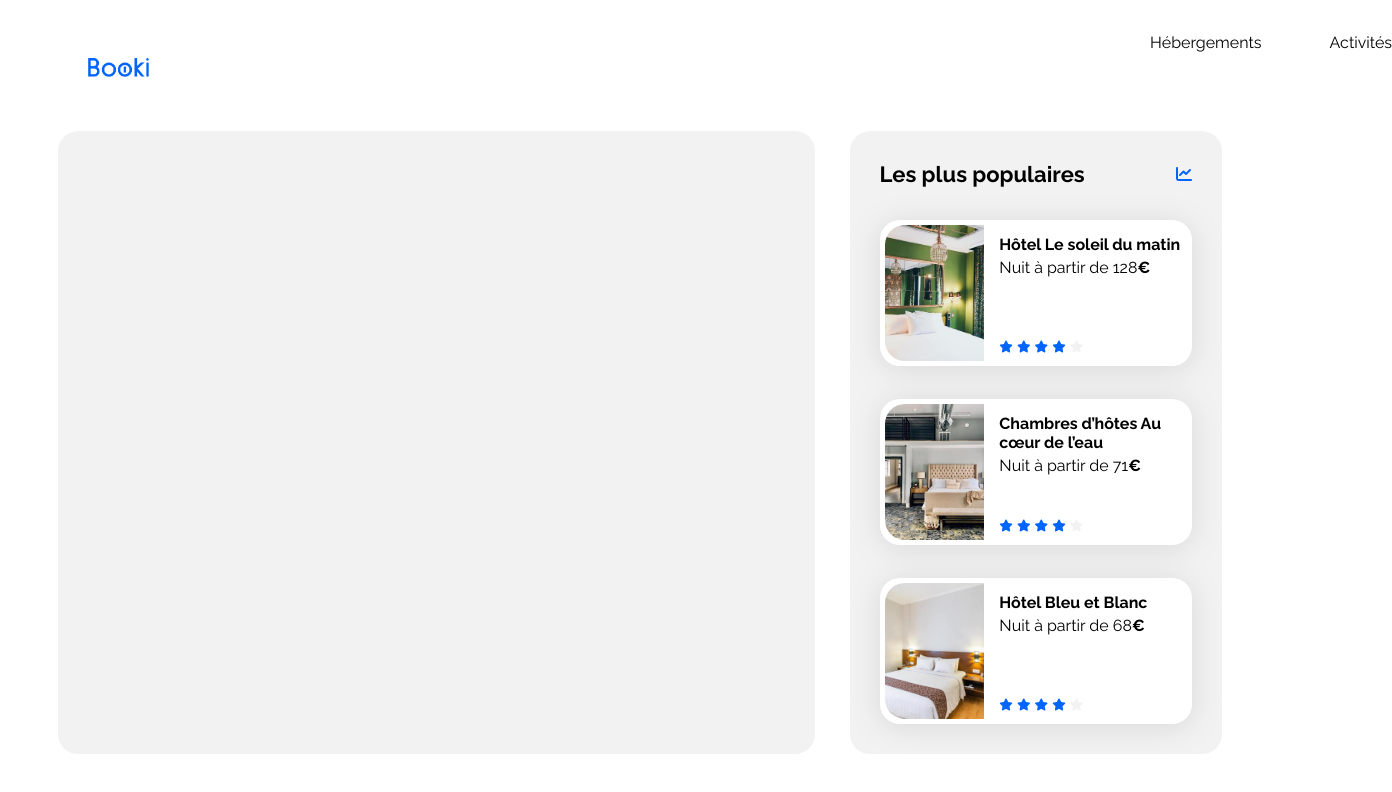
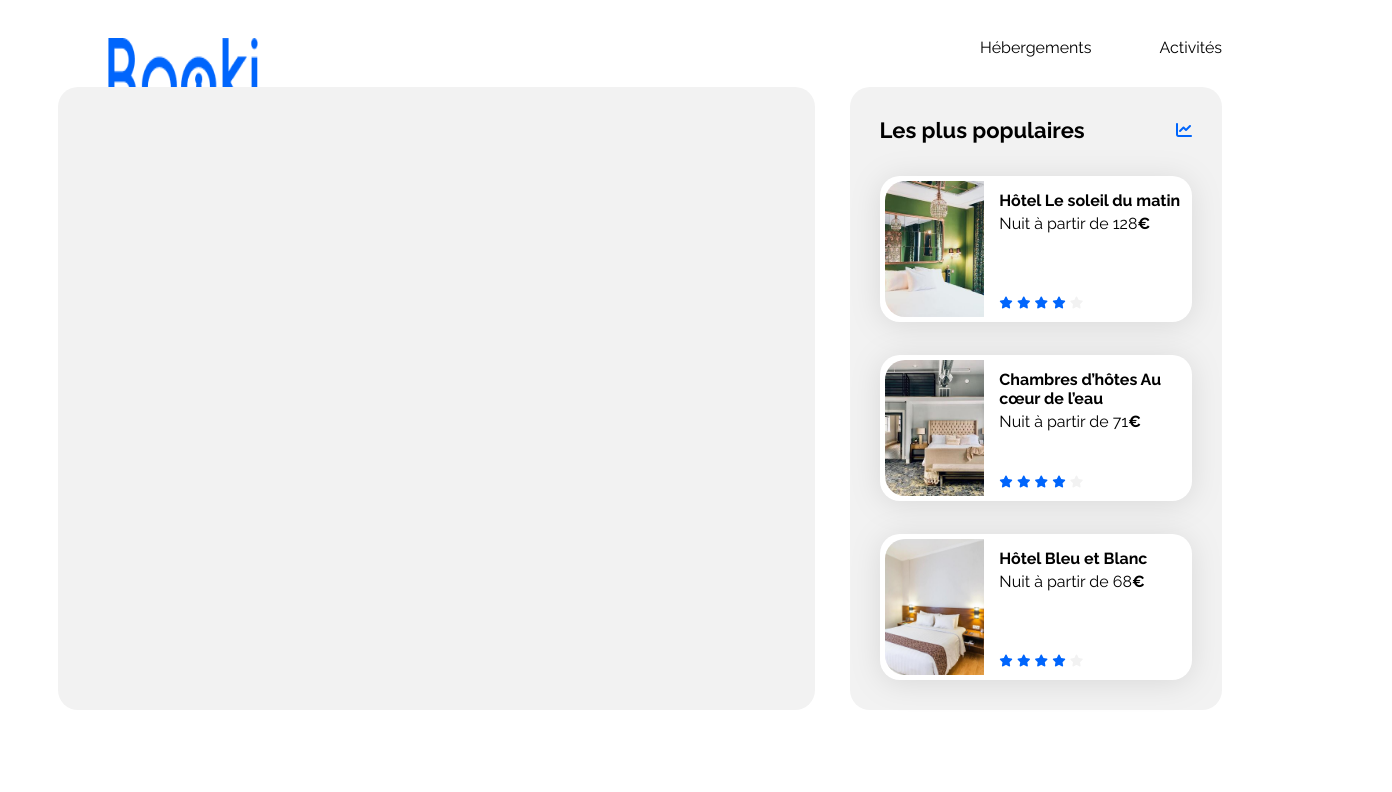
Before and after one commit to StevenBdx/Project-2, a plain HTML site: page index.html in a window 1280 px wide. Shown: the whole page, 1392 px wide, since content can reach past the window. Drawn offline with Linux system fonts and the light colour scheme.

Commit message:
header modified

```diff
--- a/css/style.css
+++ b/css/style.css
@@ -12,10 +12,12 @@
     color: var(--main-color);
 }
 
-.head {
+header {
     display: flex;
     flex-direction: row;
-    gap: 946px;
+    justify-content: space-between;
+    height: 79px;
+
 }
 
 .navigate {
@@ -24,8 +26,11 @@
     align-items: center;
     gap: 68px;
     font-size: 16px;
-    align-items: flex-start;
-    margin: 25px;
+}
+.button-one :hover {
+    color: #0065FC;
+
+
 
 }
 
@@ -40,15 +45,19 @@ body {
     padding: 0 50px;
     box-sizing: border-box;
 }
+.logo-container {
+    height: 79px ;
+}
 
 .imglogo {
-    width: 61.09px;
-    height: 19px;
-    margin: 50px 30px;
+    width: 150px;
+    height: 79px;
+    padding: 30px 50px;
+
 }
 
 a {
-    color: inherit;
+    color: inherit; /*a supprimer ? */
     text-decoration: none;
 }
 
--- a/index.html
+++ b/index.html
@@ -17,20 +17,18 @@
 <body>
     <div class="main-container">
         <header>
-          <div class="head">
-            <div>
+            <div class="logo-container">
                 <img class="imglogo" src="images/logo/Booki.png" alt="Logo Booki">
             </div>
 
             <nav class="navigate">
-               <div>
+               <div class="button-one">
                     <a href="#">Hébergements</a>
                </div>
                <div>
                     <a href="#">Activités</a>
                </div>
             </nav>
-            </div>
         </header>
         <main>
             <div class="hebergements-and-populaires">
@@ -48,7 +46,7 @@
                                 <img src="./images/hebergements/emile-guillemot.jpg" alt="Image de la chambre d'hôtel montrant un lit">
                                 <div class="card-content">
                                     <div class="card-txt">
-                                        <h3 class="card-title">Hôtel Le soleil du matin</h3>
+                                        <h3 class="card-title">Hôtel Le soleil du matin</h3> <!--prio de se titre pas bon & le nom de l'hotel n'est pas bon-->
                                         <p class="card-subtitle">Nuit à partir de 128<span class="euro">€</span></p>
                                     </div>
                                     <div class="card-rating">
@@ -67,7 +65,7 @@
                                 <img src="./images/hebergements/aw-creative.jpg" alt="Image de la chambre d'hôtel montrant un lit">
                                 <div class="card-content">
                                     <div class="card-txt">
-                                        <h3 class="card-title">Chambres d’hôtes Au cœur de l’eau</h3>
+                                        <h3 class="card-title">Chambres d’hôtes Au cœur de l’eau</h3> <!--a regarder-->
                                         <p class="card-subtitle">Nuit à partir de 71<span class="euro">€</span></p>
                                     </div>
                                     <div class="card-rating">
@@ -86,7 +84,7 @@
                                 <img src="./images/hebergements/febrian-zakaria2.jpg" alt="Image de la chambre d'hôtel montrant un lit">
                                 <div class="card-content">
                                     <div class="card-txt">
-                                        <h3 class="card-title">Hôtel Bleu et Blanc</h3>
+                                        <h3 class="card-title">Hôtel Bleu et Blanc</h3> <!--a regarder-->
                                         <p class="card-subtitle">Nuit à partir de 68<span class="euro">€</span></p>
                                     </div>
                                     <div class="card-rating">
```
